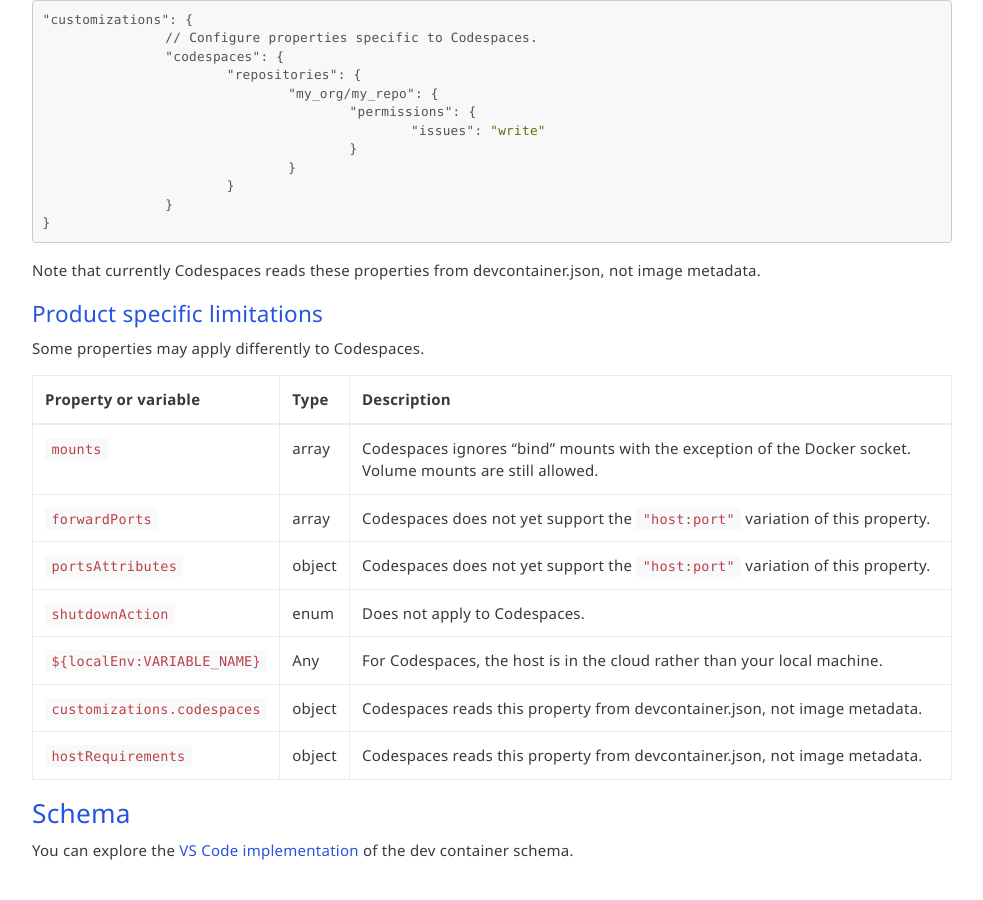
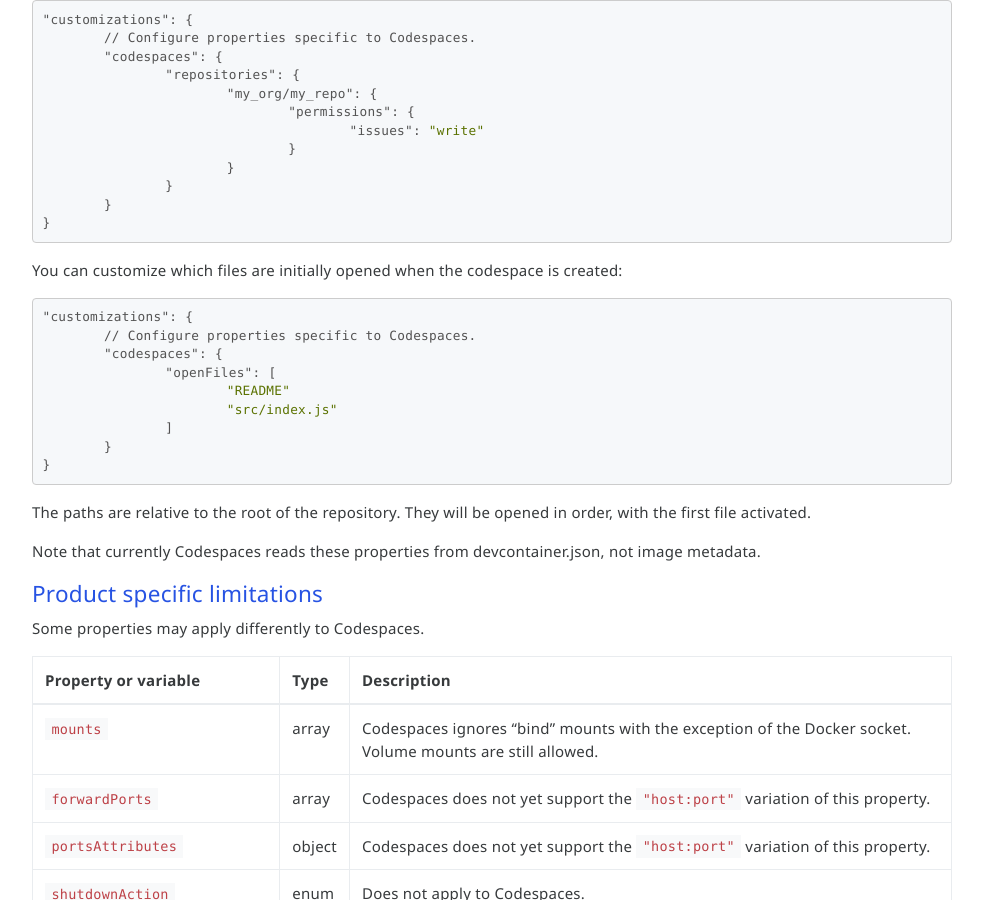
Before and after one commit to devcontainers/devcontainers.github.io, a Jekyll site: the page built from supporting.md, in a window 1280 px wide and 900 px high, scrolled down 2682 px. Shown: the whole window, without its empty margins (148-1131 px from the left). Built offline with Jekyll 4.4.1, drawn with Linux system fonts in a browser that asks for light colours; nearby versions of some CDN libraries; comment, search, counter and statistics services are not loaded.

Commit message:
Add docs for codespaces.openFiles

````diff
--- a/supporting.md
+++ b/supporting.md
@@ -97,18 +97,33 @@ If your Codespaces project needs additional permissions for other repositories,
 
 ```json
 "customizations": {
-		// Configure properties specific to Codespaces.
-		"codespaces": {
-			"repositories": {
-				"my_org/my_repo": {
-					"permissions": {
-						"issues": "write"
-					}
+	// Configure properties specific to Codespaces.
+	"codespaces": {
+		"repositories": {
+			"my_org/my_repo": {
+				"permissions": {
+					"issues": "write"
 				}
 			}
 		}
+	}
 }
 ```
+
+You can customize which files are initially opened when the codespace is created:
+```json
+"customizations": {
+	// Configure properties specific to Codespaces.
+	"codespaces": {
+		"openFiles": [
+			"README"
+			"src/index.js"
+		]
+	}
+}
+```
+
+The paths are relative to the root of the repository. They will be opened in order, with the first file activated.
 
 Note that currently Codespaces reads these properties from devcontainer.json, not image metadata.
 
````
